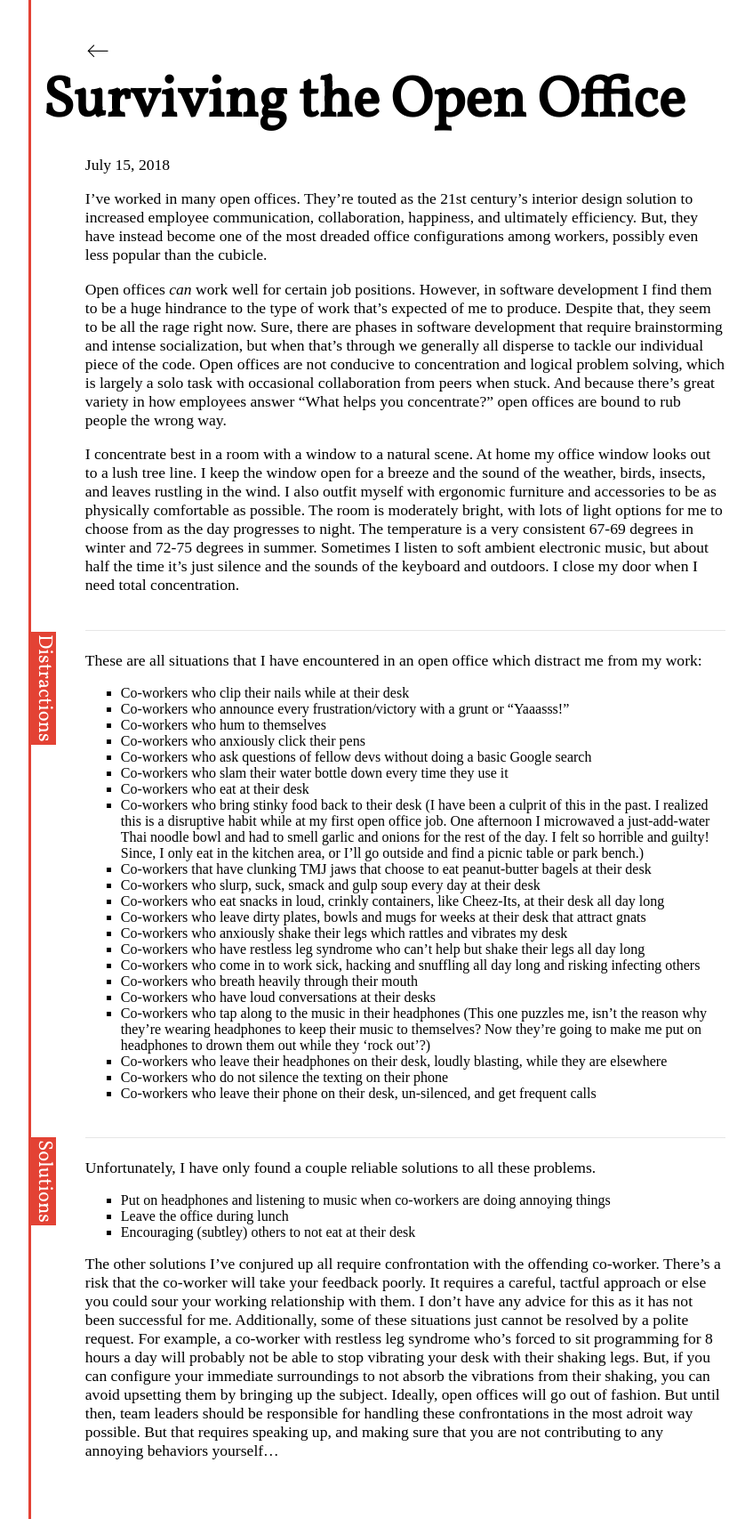
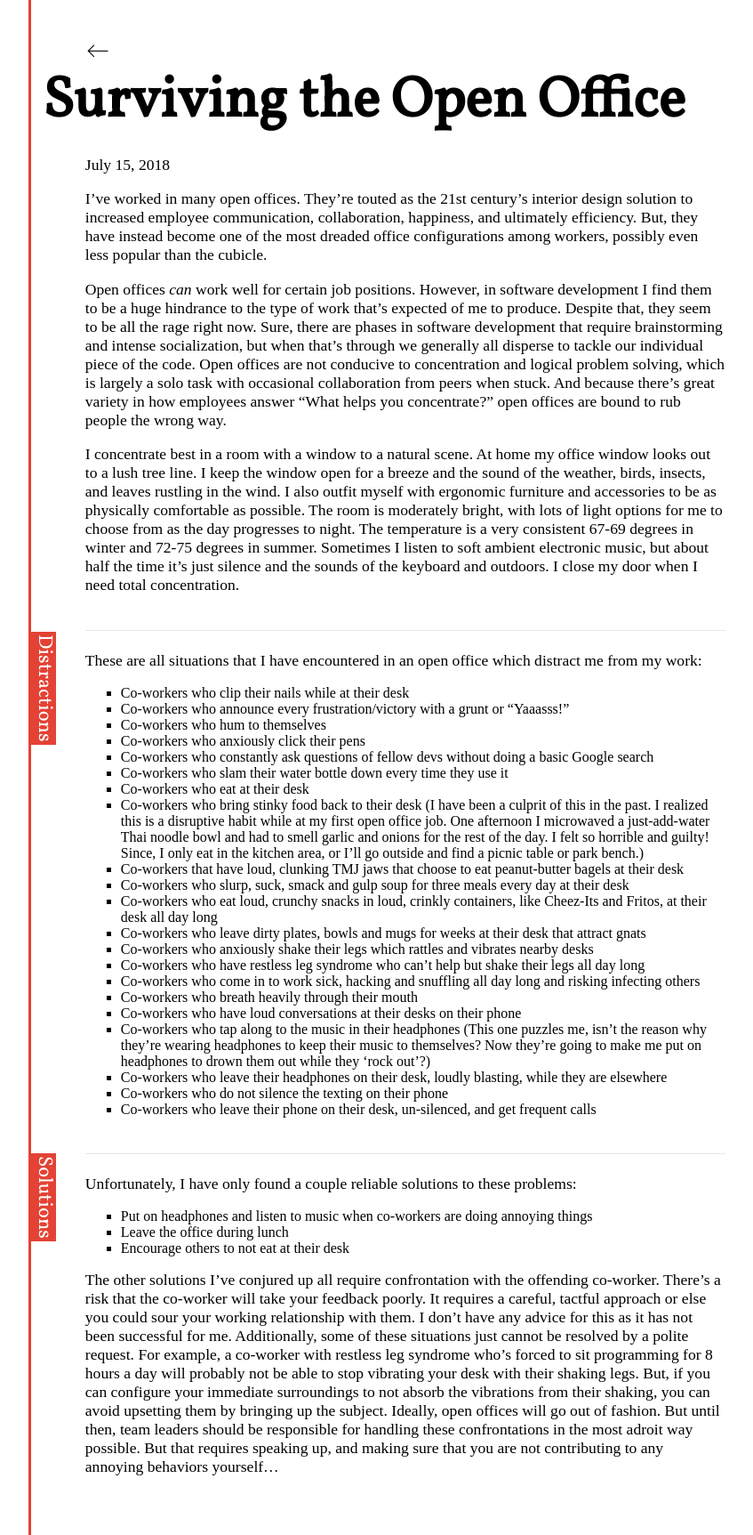
Before and after one commit to cssidy/personal-site, a Jekyll site: the page built from _posts/2018-07-15-Surviving-The-Open-Office.md, in a window 1280 px wide. Shown: the whole page at 89% size, without its empty margins (208-1055 px from the left). Built offline with Jekyll 4.4.1, drawn with Linux system fonts in a browser that asks for light colours; some web fonts are replaced.

Commit message:
Update 2018-07-15-Surviving-The-Open-Office.md

```diff
--- a/_posts/2018-07-15-Surviving-The-Open-Office.md
+++ b/_posts/2018-07-15-Surviving-The-Open-Office.md
@@ -33,22 +33,22 @@ These are all situations that I have encountered in an open office which distrac
 - Co-workers who announce every frustration/victory with a grunt or "Yaaasss!"
 - Co-workers who hum to themselves
 - Co-workers who anxiously click their pens
-- Co-workers who ask questions of fellow devs without doing a basic Google search
+- Co-workers who constantly ask questions of fellow devs without doing a basic Google search
 - Co-workers who slam their water bottle down every time they use it
 - Co-workers who eat at their desk
 - Co-workers who bring stinky food back to their desk (I have been a culprit of this in the past. I realized
 this is a disruptive habit while at my first open office job. One afternoon I microwaved a just-add-water Thai noodle
 bowl and had to smell garlic and onions for the rest of the day. I felt so horrible and guilty! Since, I only eat in
 the kitchen area, or I'll go outside and find a picnic table or park bench.)
-- Co-workers that have clunking TMJ jaws that choose to eat peanut-butter bagels at their desk
-- Co-workers who slurp, suck, smack and gulp soup every day at their desk
-- Co-workers who eat snacks in loud, crinkly containers, like Cheez-Its, at their desk all day long
+- Co-workers that have loud, clunking TMJ jaws that choose to eat peanut-butter bagels at their desk
+- Co-workers who slurp, suck, smack and gulp soup for three meals every day at their desk
+- Co-workers who eat loud, crunchy snacks in loud, crinkly containers, like Cheez-Its and Fritos, at their desk all day long
 - Co-workers who leave dirty plates, bowls and mugs for weeks at their desk that attract gnats
-- Co-workers who anxiously shake their legs which rattles and vibrates my desk
+- Co-workers who anxiously shake their legs which rattles and vibrates nearby desks
 - Co-workers who have restless leg syndrome who can't help but shake their legs all day long
 - Co-workers who come in to work sick, hacking and snuffling all day long and risking infecting others
 - Co-workers who breath heavily through their mouth
-- Co-workers who have loud conversations at their desks
+- Co-workers who have loud conversations at their desks on their phone
 - Co-workers who tap along to the music in their headphones (This one puzzles me, isn’t the reason why they're
 wearing headphones to keep their music to themselves? Now they’re going to make me put on headphones to drown them out
 while they 'rock out'?)
@@ -59,11 +59,11 @@ while they 'rock out'?)
 
 ## Solutions
 
-Unfortunately, I have only found a couple reliable solutions to all these problems.
+Unfortunately, I have only found a couple reliable solutions to these problems:
 
-- Put on headphones and listening to music when co-workers are doing annoying things
+- Put on headphones and listen to music when co-workers are doing annoying things
 - Leave the office during lunch
-- Encouraging (subtley) others to not eat at their desk
+- Encourage others to not eat at their desk
 
 The other solutions I've conjured up all require confrontation with the offending co-worker. There's a
 risk that the co-worker will take your feedback poorly. It requires a careful, tactful approach or else you could
```
